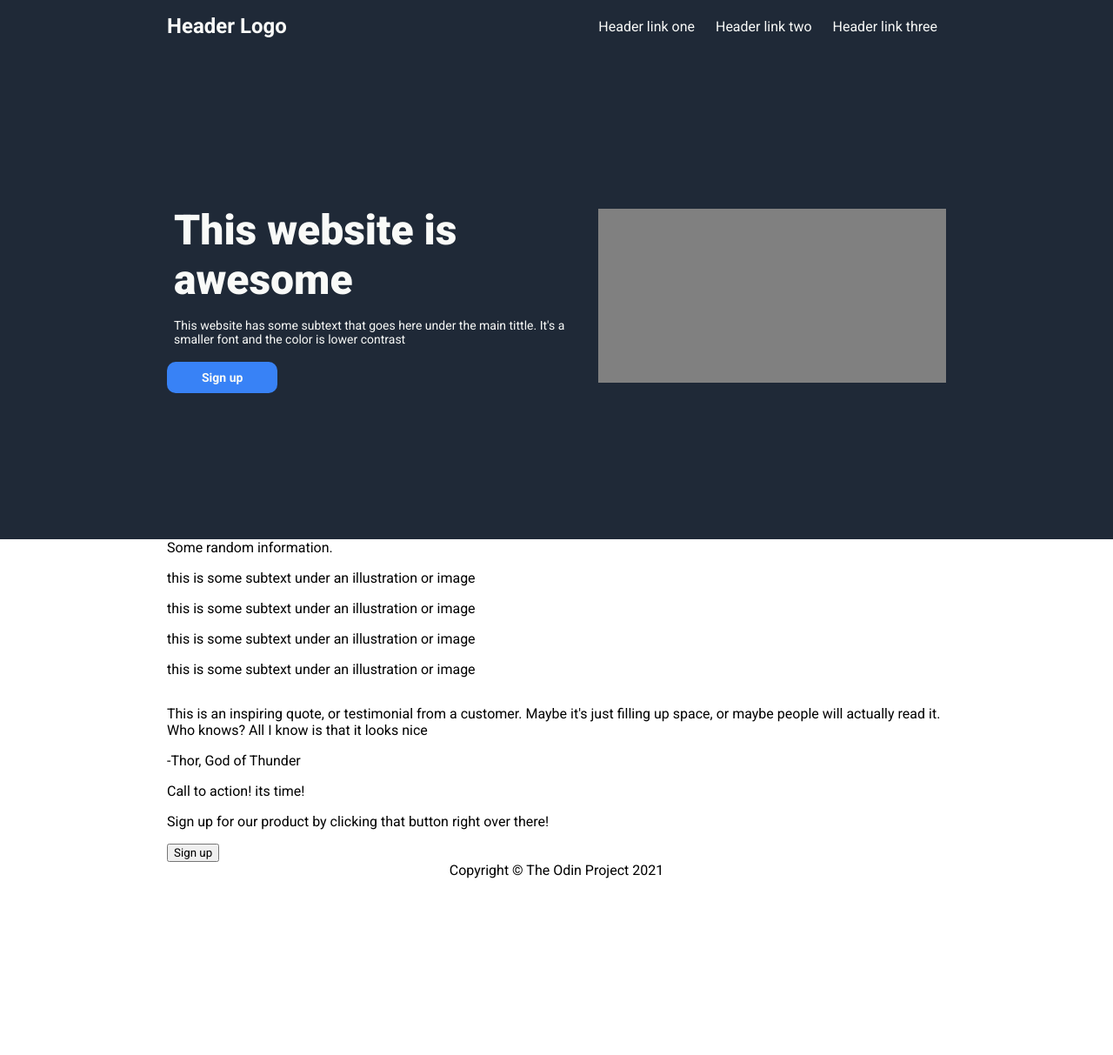
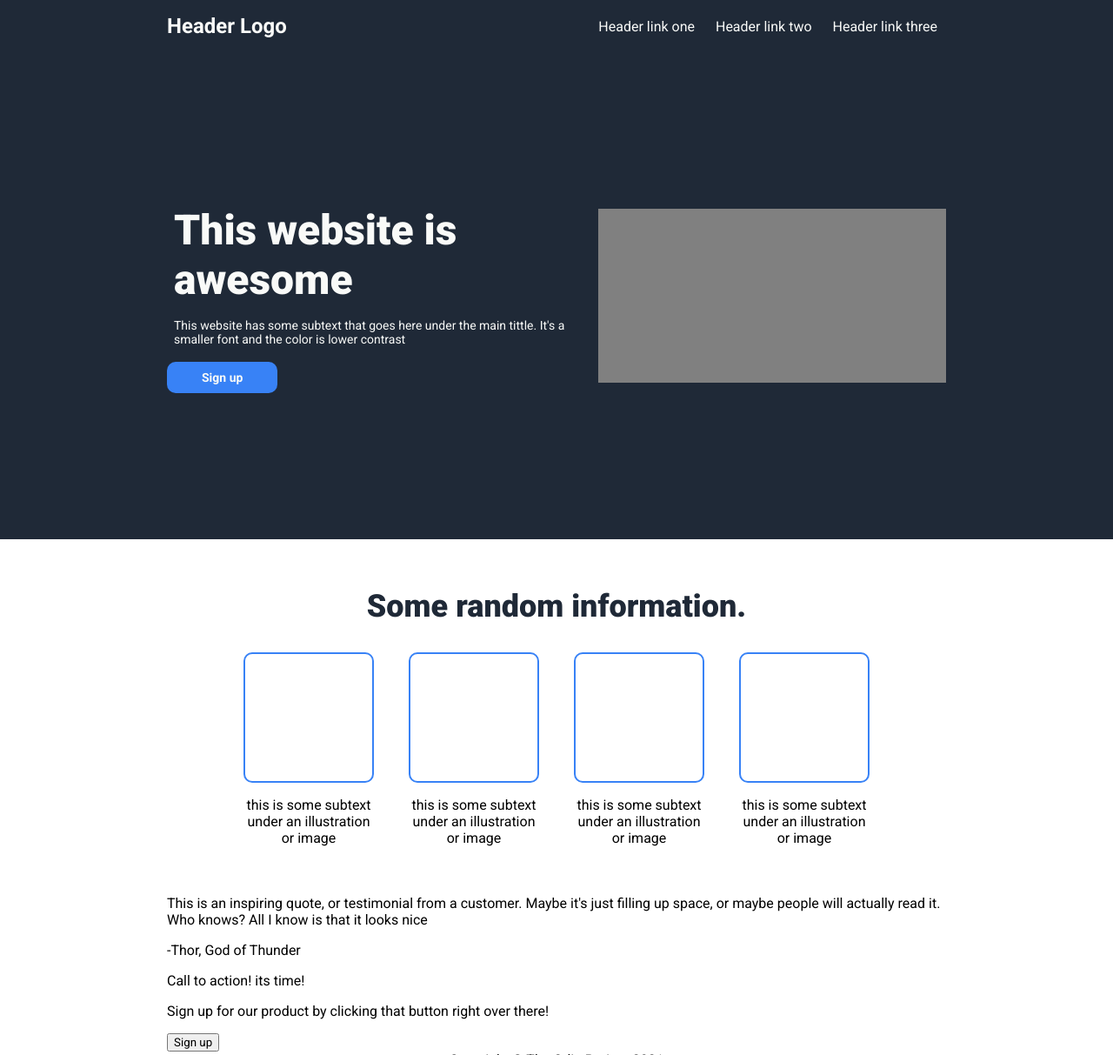
Before and after one commit to afifudin27/odin-landing-page, a plain HTML site: page index.html in a window 1280 px wide. Shown: the top 1213 px of the page at 87% size. Before the commit the page ends 1010 px from the top, so only its background shows below. Drawn offline with Linux system fonts and the light colour scheme.

Commit message:
style random information section

```diff
--- a/assets/styles/style.css
+++ b/assets/styles/style.css
@@ -106,5 +106,41 @@ main{
     width: 400PX;
     height: 200px;
     background-color: gray;
+}
 
+.information{
+    display: flex;
+    flex-direction: column;
+    justify-content: center;
+    align-items: center;
+    padding: 24px 0;
 }
+
+.information-header{
+    padding: 32px 0px;
+    font-size: 36px;
+    font-weight: 900;
+    color: #1f2937;
+}
+
+.information-items{
+    display: flex;
+    text-align: center;
+    gap: 40px;
+}
+
+.information-item{
+    display: flex;
+    flex-direction: column;
+    justify-content: center;
+    align-items: center;
+    width: 150px;
+}
+
+.information-item div:first-child{
+    height: 150px;
+    width: 150px;
+    /* background-color: grey; */
+    border: 2px solid #3882f6;
+    border-radius: 10px;
+}
```
